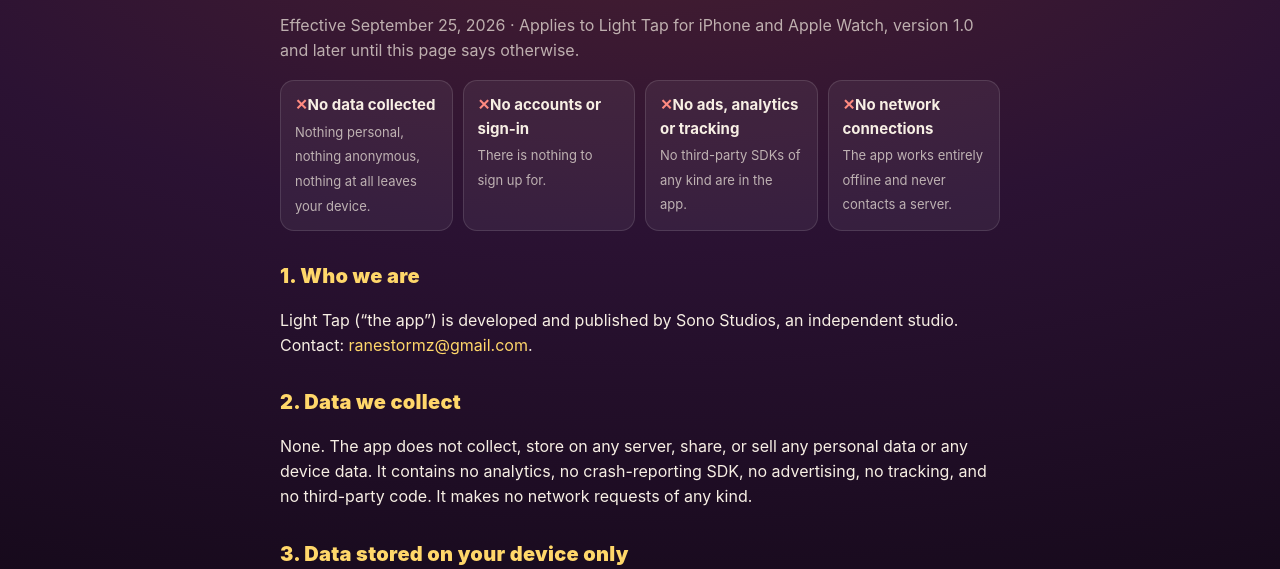
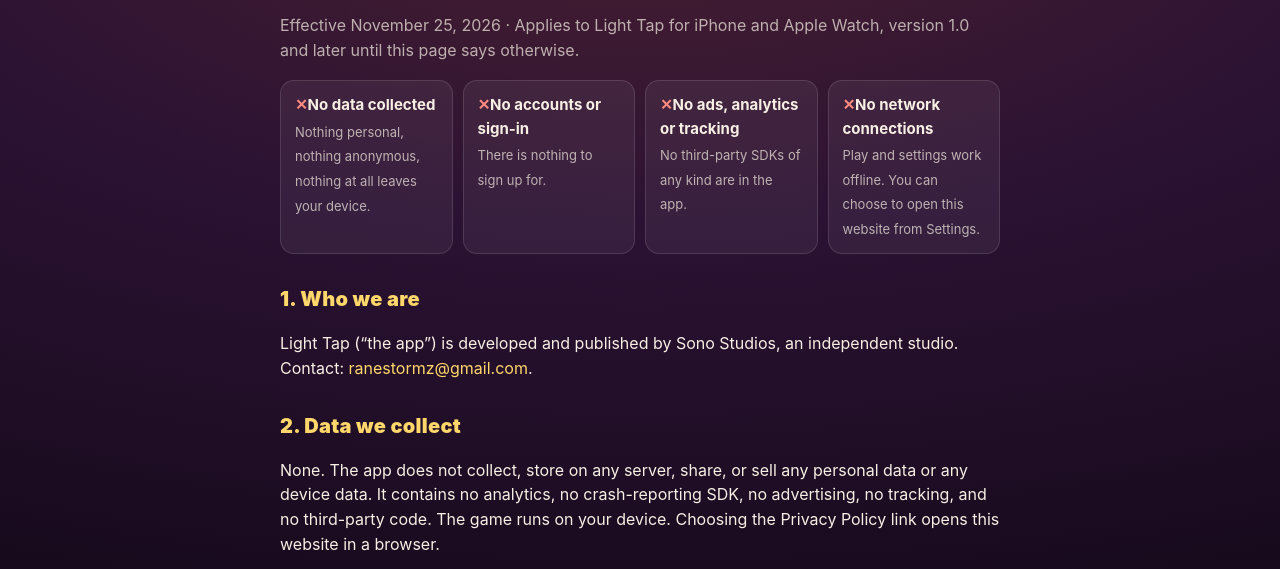
Before and after one commit to jacksliwoski/light-tap-site, a plain HTML site: page privacy.html in a window 1280 px wide. Shown: the part 231-800 px from the top of the page. Drawn offline with Linux system fonts and the light colour scheme.

Commit message:
Clarify local Watch animation timing in the privacy policy

```diff
--- a/privacy.html
+++ b/privacy.html
@@ -103,20 +103,20 @@ th { color: var(--gold); font-size: 13px; text-transform: uppercase; letter-spac
 
   <div class="eyebrow">Privacy Policy</div>
   <h1>We don&rsquo;t collect your data. Here&rsquo;s the long version.</h1>
-  <p class="muted">Effective September 25, 2026 &middot; Applies to Light Tap for iPhone and Apple Watch, version 1.0 and later until this page says otherwise.</p>
+  <p class="muted">Effective November 25, 2026 &middot; Applies to Light Tap for iPhone and Apple Watch, version 1.0 and later until this page says otherwise.</p>
 
   <div class="summary">
     <div class="tile"><b class="cross">No data collected</b><span>Nothing personal, nothing anonymous, nothing at all leaves your device.</span></div>
     <div class="tile"><b class="cross">No accounts or sign-in</b><span>There is nothing to sign up for.</span></div>
     <div class="tile"><b class="cross">No ads, analytics or tracking</b><span>No third-party SDKs of any kind are in the app.</span></div>
-    <div class="tile"><b class="cross">No network connections</b><span>The app works entirely offline and never contacts a server.</span></div>
+    <div class="tile"><b class="cross">No network connections</b><span>Play and settings work offline. You can choose to open this website from Settings.</span></div>
   </div>
 
   <h2>1. Who we are</h2>
   <p>Light Tap (&ldquo;the app&rdquo;) is developed and published by Sono Studios, an independent studio. Contact: <a href="mailto:ranestormz@gmail.com">ranestormz@gmail.com</a>.</p>
 
   <h2>2. Data we collect</h2>
-  <p>None. The app does not collect, store on any server, share, or sell any personal data or any device data. It contains no analytics, no crash-reporting SDK, no advertising, no tracking, and no third-party code. It makes no network requests of any kind.</p>
+  <p>None. The app does not collect, store on any server, share, or sell any personal data or any device data. It contains no analytics, no crash-reporting SDK, no advertising, no tracking, and no third-party code. The game runs on your device. Choosing the Privacy Policy link opens this website in a browser.</p>
 
   <h2>3. Data stored on your device only</h2>
   <p>So that the app can remember how you like it, a small amount of information is saved in the app&rsquo;s own private storage on your device. This never leaves your device and is not accessible to us or to anyone else.</p>
@@ -171,7 +171,7 @@ th { color: var(--gold); font-size: 13px; text-transform: uppercase; letter-spac
 
   <div class="card" style="margin-top:28px">
     <h3 style="margin-top:0">App Store privacy details, for reference</h3>
-    <p class="muted" style="margin:0">Apple&rsquo;s App Privacy label for Light Tap: <b style="color:var(--ivory)">Data Not Collected</b>. Tracking: none. Third-party SDKs: none. The app ships a privacy manifest declaring one required-reason API &mdash; reading and writing its own settings on your device (reason <code>CA92.1</code>).</p>
+    <p class="muted" style="margin:0">Apple&rsquo;s App Privacy label for Light Tap: <b style="color:var(--ivory)">Data Not Collected</b>. Tracking: none. Third-party SDKs: none. Both apps use local preferences to remember your settings (<code>CA92.1</code>). The Watch app also uses the system clock to measure the time between animation frames (<code>35F9.1</code>). These measurements stay on your watch.</p>
   </div>
   <footer class="site">
     <a href="index.html">Home</a><a href="privacy.html">Privacy Policy</a><a href="support.html">Support</a>
```
